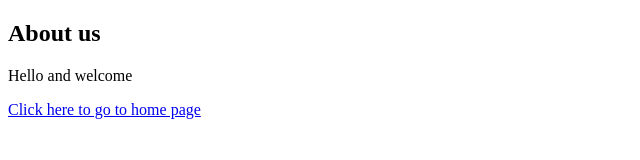
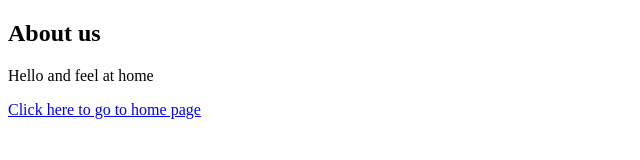
Before and after one commit to PhelelaniS1/FNB-Academy-Test-App--, a plain HTML site: page about.html in a window 1280 px wide. Shown: the full height of the page, 0-640 px from the left. Drawn offline with Linux system fonts and the light colour scheme.

Commit message:
Update about.html

```diff
--- a/about.html
+++ b/about.html
@@ -4,7 +4,7 @@
 </head>
 <body>
 <h2>About us</h2>
-<p>Hello and welcome</p>
+<p>Hello and feel at home</p>
 <a href="index.html">Click here to go to home page</a>
 </body>
 </html>
```
